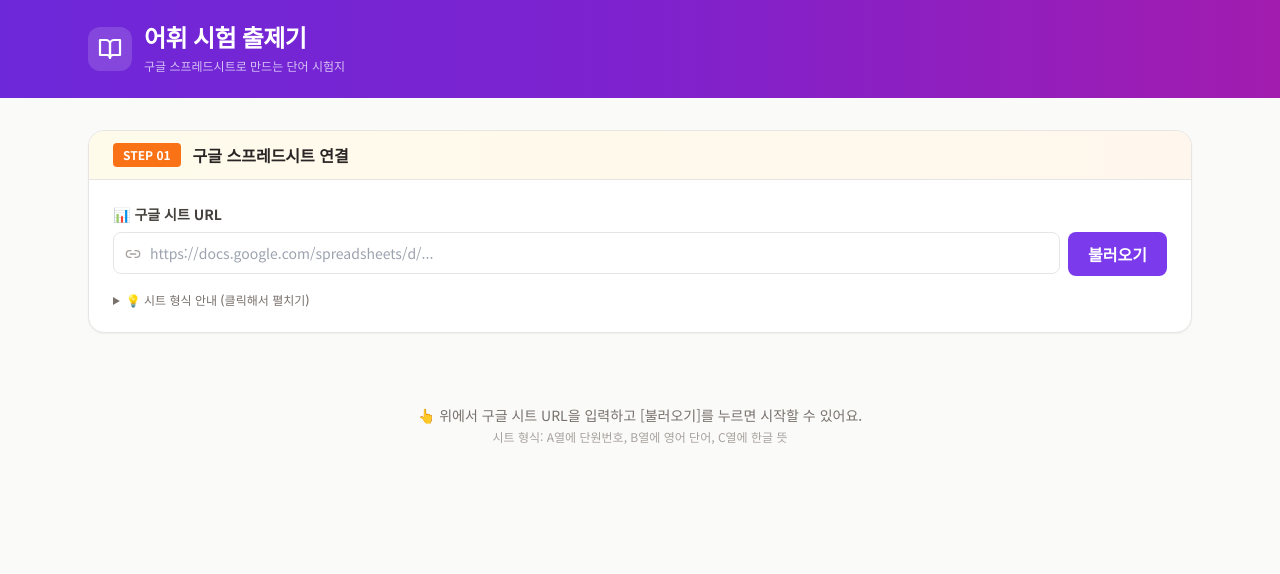
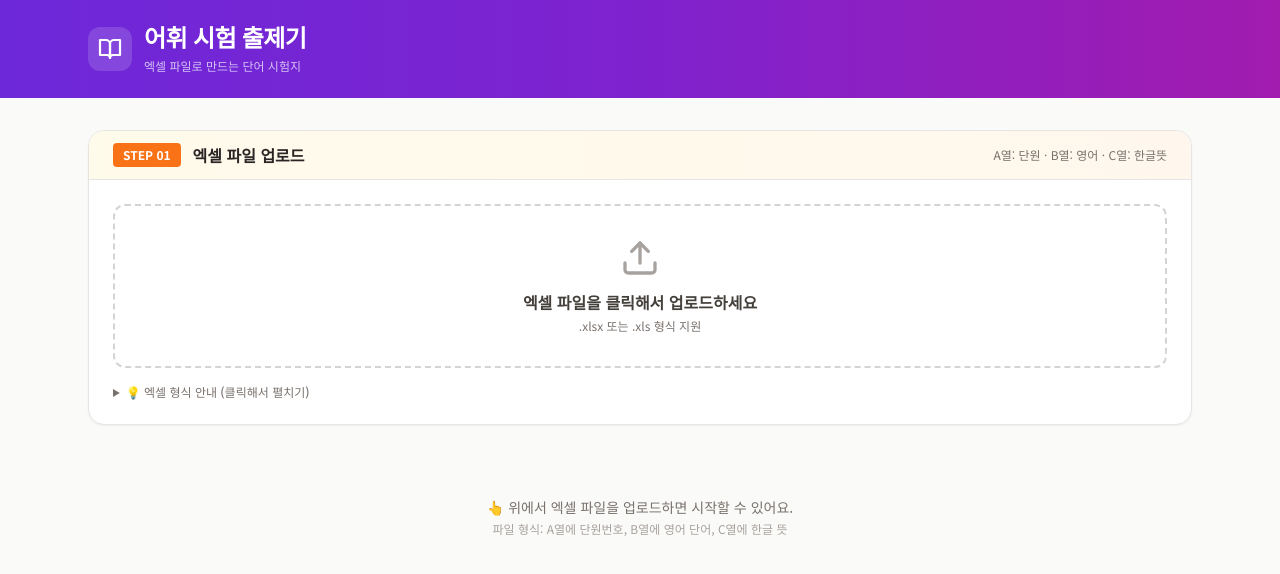
Before and after one commit to sinaak87-arch/vocab-test-app, a React (Vite) app: page / in a window 1280 px wide. Shown: the top 574 px of the page. Built offline with nearby package versions, Linux system fonts and the light colour scheme.

Commit message:
Add files via upload

```diff
--- a/index.html
+++ b/index.html
@@ -4,7 +4,7 @@
     <meta charset="UTF-8" />
     <meta name="viewport" content="width=device-width, initial-scale=1.0" />
     <title>어휘 시험 출제기</title>
-    <meta name="description" content="구글 스프레드시트로 만드는 영어 단어 시험지" />
+    <meta name="description" content="엑셀 파일로 만드는 영어 단어 시험지" />
   </head>
   <body>
     <div id="root"></div>
--- a/package.json
+++ b/package.json
@@ -11,7 +11,8 @@
   "dependencies": {
     "lucide-react": "^0.383.0",
     "react": "^18.3.1",
-    "react-dom": "^18.3.1"
+    "react-dom": "^18.3.1",
+    "xlsx": "^0.18.5"
   },
   "devDependencies": {
     "@vitejs/plugin-react": "^4.3.1",
--- a/src/App.jsx
+++ b/src/App.jsx
@@ -1,6 +1,8 @@
-import React, { useState, useMemo, useEffect } from 'react';
+import React, { useState, useMemo, useRef, useEffect } from 'react';
+import * as XLSX from 'xlsx';
 import {
-  Link2,
+  Upload,
+  FileSpreadsheet,
   Printer,
   Eye,
   EyeOff,
@@ -9,58 +11,42 @@
   Check,
   AlertCircle,
   Sparkles,
-  RefreshCw,
-  Loader2,
+  Layers,
 } from 'lucide-react';
 
-// 구글 시트 URL을 CSV export URL로 변환
-function convertToCsvUrl(url) {
-  // 형식: https://docs.google.com/spreadsheets/d/{ID}/edit?...
-  const match = url.match(/\/spreadsheets\/d\/([a-zA-Z0-9-_]+)/);
-  if (!match) return null;
-  const sheetId = match[1];
-  // gid 추출 (특정 시트 탭)
-  const gidMatch = url.match(/[#&?]gid=(\d+)/);
-  const gid = gidMatch ? gidMatch[1] : '0';
-  return `https://docs.google.com/spreadsheets/d/${sheetId}/export?format=csv&gid=${gid}`;
+const STORAGE_KEY = 'vocab_test_maker_v3';
+
+// 파일명에서 확장자 제거
+function getFileBaseName(filename) {
+  if (!filename) return '';
+  return filename.replace(/\.(xlsx|xls|csv)$/i, '').trim();
 }
 
-// CSV 파싱 (간단한 따옴표 처리 포함)
-function parseCSV(text) {
-  const rows = [];
-  const lines = text.split(/\r?\n/);
-  for (const line of lines) {
-    if (!line.trim()) continue;
-    const cells = [];
-    let cur = '';
-    let inQuote = false;
-    for (let i = 0; i < line.length; i++) {
-      const ch = line[i];
-      if (ch === '"') {
-        if (inQuote && line[i + 1] === '"') {
-          cur += '"';
-          i++;
-        } else {
-          inQuote = !inQuote;
-        }
-      } else if (ch === ',' && !inQuote) {
-        cells.push(cur);
-        cur = '';
-      } else {
-        cur += ch;
-      }
-    }
-    cells.push(cur);
-    rows.push(cells);
-  }
-  return rows;
+// 단원 배열을 정렬 (숫자 우선, 없으면 문자열 비교)
+function sortUnits(arr) {
+  return [...arr].sort((a, b) => {
+    const na = parseFloat(a),
+      nb = parseFloat(b);
+    if (!isNaN(na) && !isNaN(nb)) return na - nb;
+    return String(a).localeCompare(String(b));
+  });
 }
 
-const STORAGE_KEY = 'vocab_test_maker_state';
+// 선택된 단원으로부터 시험지명 자동 생성
+function buildTestTitleFromUnits(selected, allUnits) {
+  if (!selected || selected.size === 0) return '';
+  const sorted = sortUnits([...selected]);
+  if (sorted.length === 1) return `${sorted[0]}`;
+
+  // 모든 단원이 선택됐을 때
+  if (sorted.length === allUnits.length) {
+    return `${sorted[0]}~${sorted[sorted.length - 1]} (전체)`;
+  }
+
+  return `${sorted[0]}~${sorted[sorted.length - 1]}`;
+}
 
 export default function App() {
-  const [sheetUrl, setSheetUrl] = useState('');
-  const [loading, setLoading] = useState(false);
   const [words, setWords] = useState([]);
   const [units, setUnits] = useState([]);
   const [selectedUnits, setSelectedUnits] = useState(new Set());
@@ -72,67 +58,65 @@
   const [className, setClassName] = useState('');
   const [studentName, setStudentName] = useState('');
   const [testTitle, setTestTitle] = useState('');
+  const [fileName, setFileName] = useState('');
   const [errorMsg, setErrorMsg] = useState('');
-  const [loadedSheetTitle, setLoadedSheetTitle] = useState('');
 
-  // 페이지 로드 시 저장된 상태 복원
+  // 사용자가 직접 수정했는지 추적 (직접 수정한 경우 자동값 덮어쓰지 않음)
+  const [classNameTouched, setClassNameTouched] = useState(false);
+  const [testTitleTouched, setTestTitleTouched] = useState(false);
+
+  const fileInputRef = useRef(null);
+
+  // 학원/클래스 정보 자동 저장/복원 (학원명만 영구 저장)
   useEffect(() => {
     try {
       const saved = localStorage.getItem(STORAGE_KEY);
       if (saved) {
         const data = JSON.parse(saved);
-        if (data.sheetUrl) setSheetUrl(data.sheetUrl);
         if (data.academyName) setAcademyName(data.academyName);
-        if (data.className) setClassName(data.className);
       }
-    } catch (e) {
-      // ignore
-    }
+    } catch (e) {}
   }, []);
 
-  // 학원/클래스 정보 자동 저장
   useEffect(() => {
     try {
-      localStorage.setItem(
-        STORAGE_KEY,
-        JSON.stringify({ sheetUrl, academyName, className })
-      );
-    } catch (e) {
-      // ignore
-    }
-  }, [sheetUrl, academyName, className]);
+      localStorage.setItem(STORAGE_KEY, JSON.stringify({ academyName }));
+    } catch (e) {}
+  }, [academyName]);
 
-  // 구글 시트에서 단어 불러오기
-  const loadFromSheet = async () => {
-    setErrorMsg('');
-    if (!sheetUrl.trim()) {
-      setErrorMsg('구글 스프레드시트 URL을 입력해주세요.');
+  // 선택된 단원이 바뀔 때마다 시험지명 자동 업데이트 (사용자가 수정 안 한 경우만)
+  useEffect(() => {
+    if (testTitleTouched) return;
+    if (units.length === 0) {
+      setTestTitle('');
       return;
     }
-    const csvUrl = convertToCsvUrl(sheetUrl.trim());
-    if (!csvUrl) {
-      setErrorMsg(
-        '올바른 구글 스프레드시트 URL이 아닙니다. (예: https://docs.google.com/spreadsheets/d/...)'
-      );
-      return;
+    const auto = buildTestTitleFromUnits(selectedUnits, units);
+    setTestTitle(auto);
+  }, [selectedUnits, units, testTitleTouched]);
+
+  const handleFileUpload = (e) => {
+    const file = e.target.files[0];
+    if (!file) return;
+    setErrorMsg('');
+    setFileName(file.name);
+
+    // 클래스명을 파일명으로 자동 설정 (사용자가 수정한 적 없을 때만)
+    const baseName = getFileBaseName(file.name);
+    if (!classNameTouched) {
+      setClassName(baseName);
     }
 
-    setLoading(true);
+    // 새 파일 업로드 시 시험지명 자동 갱신을 위해 touched 상태 리셋
+    setTestTitleTouched(false);
+
+    const reader = new FileReader();
+    reader.onload = (evt) => {
       try {
-      const response = await fetch(csvUrl);
-      if (!response.ok) {
-        if (response.status === 404 || response.status === 401 || response.status === 403) {
-          setErrorMsg(
-            '시트에 접근할 수 없습니다. [공유] → [링크가 있는 모든 사용자]로 설정했는지 확인해주세요.'
-          );
-        } else {
-          setErrorMsg(`시트를 불러올 수 없습니다 (오류 ${response.status}).`);
-        }
-        setLoading(false);
-        return;
-      }
-      const text = await response.text();
-      const rows = parseCSV(text);
+        const data = new Uint8Array(evt.target.result);
+        const wb = XLSX.read(data, { type: 'array' });
+        const ws = wb.Sheets[wb.SheetNames[0]];
+        const rows = XLSX.utils.sheet_to_json(ws, { header: 1, defval: null });
 
         const parsed = [];
         rows.forEach((row) => {
@@ -140,39 +124,33 @@
           const unit = row[0];
           const eng = row[1];
           const kor = row[2];
-        if (unit && eng && kor && unit.toString().trim() && eng.trim() && kor.trim()) {
+          if (unit !== null && unit !== undefined && eng && kor) {
             parsed.push({
-            unit: unit.toString().trim(),
-            eng: eng.trim(),
-            kor: kor.trim(),
+              unit: String(unit).trim(),
+              eng: String(eng).trim(),
+              kor: String(kor).trim(),
             });
           }
         });
 
         if (parsed.length === 0) {
           setErrorMsg(
-          '시트에서 단어를 찾을 수 없습니다. A열: 단원, B열: 영어, C열: 한글뜻 형식인지 확인해주세요.'
+            '엑셀 파일에서 단어를 찾을 수 없습니다. A열: 단원, B열: 영어, C열: 한글뜻 형식인지 확인해주세요.'
           );
-        setLoading(false);
           return;
         }
 
-      const uniqueUnits = [...new Set(parsed.map((w) => w.unit))].sort((a, b) => {
-        const na = parseFloat(a),
-          nb = parseFloat(b);
-        if (!isNaN(na) && !isNaN(nb)) return na - nb;
-        return a.localeCompare(b);
-      });
+        const uniqueUnits = sortUnits([...new Set(parsed.map((w) => w.unit))]);
 
         setWords(parsed);
         setUnits(uniqueUnits);
         setSelectedUnits(new Set(uniqueUnits));
         setGeneratedTest(null);
-      setLoadedSheetTitle(`${parsed.length}개 단어 · ${uniqueUnits.length}개 단원`);
       } catch (err) {
-      setErrorMsg('네트워크 오류가 발생했습니다: ' + err.message);
+        setErrorMsg('파일을 읽는 중 오류가 발생했습니다: ' + err.message);
       }
-    setLoading(false);
+    };
+    reader.readAsArrayBuffer(file);
   };
 
   const toggleUnit = (unit) => {
@@ -191,10 +169,19 @@
     return words.filter((w) => selectedUnits.has(w.unit));
   }, [words, selectedUnits]);
 
+  // 단원별 단어 수
+  const unitCounts = useMemo(() => {
+    const map = {};
+    units.forEach((u) => {
+      map[u] = words.filter((w) => w.unit === u).length;
+    });
+    return map;
+  }, [words, units]);
+
   const generateTest = () => {
     setErrorMsg('');
     if (words.length === 0) {
-      setErrorMsg('먼저 구글 시트에서 단어를 불러와주세요.');
+      setErrorMsg('먼저 엑셀 파일을 업로드해주세요.');
       return;
     }
     if (selectedUnits.size === 0) {
@@ -217,7 +204,6 @@
       createdAt: new Date(),
     });
     setShowAnswers(false);
-    // 시험지 영역으로 스크롤
     setTimeout(() => {
       document
         .getElementById('test-preview')
@@ -240,12 +226,7 @@
   const selectedRangeLabel = useMemo(() => {
     if (selectedUnits.size === 0) return '범위 미선택';
     if (selectedUnits.size === units.length) return '전체 단원';
-    const sorted = [...selectedUnits].sort((a, b) => {
-      const na = parseFloat(a),
-        nb = parseFloat(b);
-      if (!isNaN(na) && !isNaN(nb)) return na - nb;
-      return a.localeCompare(b);
-    });
+    const sorted = sortUnits([...selectedUnits]);
     if (sorted.length <= 4) return sorted.map((u) => `${u}`).join(', ');
     return `${sorted[0]} 외 ${sorted.length - 1}개 단원`;
   }, [selectedUnits, units]);
@@ -279,87 +260,109 @@
                 어휘 시험 출제기
               </h1>
               <p className="text-xs text-violet-100/80 mt-0.5">
-                구글 스프레드시트로 만드는 단어 시험지
+                엑셀 파일로 만드는 단어 시험지
               </p>
             </div>
           </div>
           {words.length > 0 && (
             <div className="hidden md:flex items-center gap-2 text-xs bg-white/10 px-3 py-1.5 rounded-full">
               <Sparkles className="w-3.5 h-3.5" />
-              <span>{loadedSheetTitle}</span>
+              <span>
+                {words.length}개 단어 · {units.length}개 단원
+              </span>
             </div>
           )}
         </div>
       </header>
 
       <main className="no-print max-w-6xl mx-auto px-6 py-8 space-y-6">
-        {/* STEP 01 - 구글 시트 URL 입력 */}
+        {/* STEP 01 - 엑셀 업로드 */}
         <section className="bg-white rounded-2xl border border-stone-200 overflow-hidden shadow-sm">
           <div className="bg-gradient-to-r from-amber-50 to-orange-50 px-6 py-3 border-b border-stone-200 flex items-center gap-3">
             <span className="bg-orange-500 text-white text-xs font-bold px-2.5 py-1 rounded">
               STEP 01
             </span>
-            <h2 className="font-bold text-stone-800">구글 스프레드시트 연결</h2>
+            <h2 className="font-bold text-stone-800">엑셀 파일 업로드</h2>
+            <span className="text-xs text-stone-500 ml-auto hidden sm:inline">
+              A열: 단원 · B열: 영어 · C열: 한글뜻
+            </span>
           </div>
           <div className="p-6">
-            <label className="text-sm font-bold text-stone-700 block mb-2">
-              📊 구글 시트 URL
-            </label>
-            <div className="flex gap-2">
-              <div className="flex-1 relative">
-                <Link2 className="w-4 h-4 absolute left-3 top-1/2 -translate-y-1/2 text-stone-400" />
+            <div
+              onClick={() => fileInputRef.current?.click()}
+              className="border-2 border-dashed border-stone-300 hover:border-violet-400 hover:bg-violet-50/40 rounded-xl p-8 text-center cursor-pointer transition-all"
+            >
               <input
-                  type="url"
-                  value={sheetUrl}
-                  onChange={(e) => setSheetUrl(e.target.value)}
-                  onKeyDown={(e) => e.key === 'Enter' && loadFromSheet()}
-                  placeholder="https://docs.google.com/spreadsheets/d/..."
-                  className="w-full pl-9 pr-3 py-2.5 text-sm border border-stone-200 rounded-lg focus:outline-none focus:border-violet-500"
+                ref={fileInputRef}
+                type="file"
+                accept=".xlsx,.xls"
+                onChange={handleFileUpload}
+                className="hidden"
               />
+              {fileName ? (
+                <div className="flex items-center justify-center gap-3 text-stone-700">
+                  <FileSpreadsheet className="w-8 h-8 text-emerald-600" />
+                  <div className="text-left">
+                    <div className="font-bold text-emerald-700 flex items-center gap-1.5">
+                      <Check className="w-4 h-4" /> {fileName}
                     </div>
-              <button
-                onClick={loadFromSheet}
-                disabled={loading}
-                className="px-5 py-2.5 bg-violet-600 hover:bg-violet-700 disabled:bg-stone-300 text-white font-bold rounded-lg flex items-center gap-2 transition-all"
-              >
-                {loading ? (
+                    <div className="text-xs text-stone-500 mt-0.5">
+                      {words.length}개 단어 · {units.length}개 단원 · 클릭해서 다른 파일로 변경
+                    </div>
+                  </div>
+                </div>
+              ) : (
                 <>
-                    <Loader2 className="w-4 h-4 animate-spin" /> 불러오는 중
+                  <Upload className="w-10 h-10 mx-auto text-stone-400 mb-3" />
+                  <p className="font-bold text-stone-700">엑셀 파일을 클릭해서 업로드하세요</p>
+                  <p className="text-xs text-stone-500 mt-1">.xlsx 또는 .xls 형식 지원</p>
                 </>
-                ) : words.length > 0 ? (
-                  <>
-                    <RefreshCw className="w-4 h-4" /> 새로고침
-                  </>
-                ) : (
-                  <>불러오기</>
               )}
-              </button>
             </div>
 
-            {words.length > 0 && (
-              <div className="mt-3 bg-emerald-50 border border-emerald-200 text-emerald-800 text-sm px-4 py-2.5 rounded-lg flex items-center gap-2">
-                <Check className="w-4 h-4 flex-shrink-0" />
-                <span className="font-bold">{loadedSheetTitle} 로드 완료</span>
-                <span className="text-xs text-emerald-600 ml-auto">
-                  시트 내용을 수정한 뒤에는 [새로고침]을 눌러주세요
-                </span>
-              </div>
-            )}
-
-            {errorMsg && !loading && (
+            {errorMsg && (
               <div className="mt-3 bg-red-50 border border-red-200 text-red-700 text-sm px-4 py-2.5 rounded-lg flex items-start gap-2">
                 <AlertCircle className="w-4 h-4 mt-0.5 flex-shrink-0" />
                 <span>{errorMsg}</span>
               </div>
             )}
 
+            {/* 단원 정보 한눈에 보기 (업로드 후 표시) */}
+            {words.length > 0 && (
+              <div className="mt-4 bg-gradient-to-br from-violet-50 to-fuchsia-50 border border-violet-200 rounded-xl p-4">
+                <div className="flex items-center gap-2 mb-3">
+                  <Layers className="w-4 h-4 text-violet-700" />
+                  <h3 className="font-bold text-violet-900 text-sm">
+                    이 파일의 단원 구성
+                  </h3>
+                  <span className="text-xs text-violet-700 ml-auto">
+                    범위: <strong>{units[0]} ~ {units[units.length - 1]}</strong> · 총 {units.length}개 단원
+                  </span>
+                </div>
+                <div className="flex flex-wrap gap-1.5">
+                  {units.map((u) => (
+                    <div
+                      key={u}
+                      className="bg-white border border-violet-200 rounded-md px-2.5 py-1 text-xs flex items-center gap-1.5"
+                    >
+                      <span className="font-bold text-violet-900">{u}</span>
+                      <span className="text-stone-400">·</span>
+                      <span className="text-stone-600">{unitCounts[u]}개</span>
+                    </div>
+                  ))}
+                </div>
+              </div>
+            )}
+
+            {/* 시트 형식 안내 (접힌 상태) */}
+            {words.length === 0 && (
               <details className="mt-4 text-xs text-stone-500">
                 <summary className="cursor-pointer font-medium hover:text-stone-700">
-                💡 시트 형식 안내 (클릭해서 펼치기)
+                  💡 엑셀 형식 안내 (클릭해서 펼치기)
                 </summary>
                 <div className="mt-3 bg-stone-50 rounded-lg p-4 space-y-2">
                   <p>
-                  <strong className="text-stone-700">시트 형식:</strong> 첫 행부터 바로 데이터
+                    <strong className="text-stone-700">파일 형식:</strong> 첫 행부터 바로 데이터
                     입력 (헤더 행 없이)
                   </p>
                   <table className="text-xs border border-stone-200 mt-2">
@@ -381,14 +384,16 @@
                         <td className="px-3 py-1 border-t border-r border-stone-200">thick</td>
                         <td className="px-3 py-1 border-t border-stone-200">짙은</td>
                       </tr>
+                      <tr>
+                        <td className="px-3 py-1 border-t border-r border-stone-200">20</td>
+                        <td className="px-3 py-1 border-t border-r border-stone-200">improve</td>
+                        <td className="px-3 py-1 border-t border-stone-200">개선하다</td>
+                      </tr>
                     </tbody>
                   </table>
-                <p className="pt-2">
-                  <strong className="text-stone-700">공유 설정:</strong> 시트 우측 상단 [공유] →
-                  "링크가 있는 모든 사용자" → "뷰어"로 변경
-                </p>
                 </div>
               </details>
+            )}
           </div>
         </section>
 
@@ -405,7 +410,9 @@
             <div className="p-6 grid md:grid-cols-2 gap-6">
               <div>
                 <div className="flex items-center justify-between mb-3">
-                  <label className="text-sm font-bold text-stone-700">📚 시험 범위 (단원)</label>
+                  <label className="text-sm font-bold text-stone-700">
+                    📚 시험 범위 (단원)
+                  </label>
                   <button
                     onClick={toggleAllUnits}
                     className="text-xs text-violet-600 hover:text-violet-800 font-medium"
@@ -417,7 +424,7 @@
                   <div className="grid grid-cols-3 gap-2">
                     {units.map((unit) => {
                       const checked = selectedUnits.has(unit);
-                      const cnt = words.filter((w) => w.unit === unit).length;
+                      const cnt = unitCounts[unit];
                       return (
                         <button
                           key={unit}
@@ -528,38 +535,71 @@
             </div>
 
             <div className="bg-stone-50/60 px-6 py-5 border-t border-stone-100">
-              <label className="text-sm font-bold text-stone-700 block mb-3">
-                📝 시험지 정보 (선택)
+              <div className="flex items-center justify-between mb-3">
+                <label className="text-sm font-bold text-stone-700">
+                  📝 시험지 정보
                 </label>
+                <span className="text-[11px] text-stone-500">
+                  ✨ 클래스명 = 파일명, 시험지명 = 단원 범위 자동 입력
+                </span>
+              </div>
               <div className="grid grid-cols-2 md:grid-cols-4 gap-3">
+                <div>
+                  <label className="text-[10px] text-stone-500 block mb-1">학원명</label>
                   <input
                     type="text"
                     value={academyName}
                     onChange={(e) => setAcademyName(e.target.value)}
                     placeholder="학원명"
-                  className="px-3 py-2 text-sm border border-stone-200 rounded-lg focus:outline-none focus:border-violet-400"
+                    className="w-full px-3 py-2 text-sm border border-stone-200 rounded-lg focus:outline-none focus:border-violet-400"
                   />
+                </div>
+                <div>
+                  <label className="text-[10px] text-stone-500 block mb-1">
+                    클래스명{' '}
+                    {!classNameTouched && className && (
+                      <span className="text-violet-600">· 자동</span>
+                    )}
+                  </label>
                   <input
                     type="text"
                     value={className}
-                  onChange={(e) => setClassName(e.target.value)}
+                    onChange={(e) => {
+                      setClassName(e.target.value);
+                      setClassNameTouched(true);
+                    }}
                     placeholder="클래스명"
-                  className="px-3 py-2 text-sm border border-stone-200 rounded-lg focus:outline-none focus:border-violet-400"
+                    className="w-full px-3 py-2 text-sm border border-stone-200 rounded-lg focus:outline-none focus:border-violet-400"
                   />
+                </div>
+                <div>
+                  <label className="text-[10px] text-stone-500 block mb-1">
+                    시험지명{' '}
+                    {!testTitleTouched && testTitle && (
+                      <span className="text-violet-600">· 자동</span>
+                    )}
+                  </label>
                   <input
                     type="text"
                     value={testTitle}
-                  onChange={(e) => setTestTitle(e.target.value)}
+                    onChange={(e) => {
+                      setTestTitle(e.target.value);
+                      setTestTitleTouched(true);
+                    }}
                     placeholder="시험지명"
-                  className="px-3 py-2 text-sm border border-stone-200 rounded-lg focus:outline-none focus:border-violet-400"
+                    className="w-full px-3 py-2 text-sm border border-stone-200 rounded-lg focus:outline-none focus:border-violet-400"
                   />
+                </div>
+                <div>
+                  <label className="text-[10px] text-stone-500 block mb-1">학생 이름</label>
                   <input
                     type="text"
                     value={studentName}
                     onChange={(e) => setStudentName(e.target.value)}
-                  placeholder="이름 (비워두면 빈칸)"
-                  className="px-3 py-2 text-sm border border-stone-200 rounded-lg focus:outline-none focus:border-violet-400"
+                    placeholder="비워두면 빈칸"
+                    className="w-full px-3 py-2 text-sm border border-stone-200 rounded-lg focus:outline-none focus:border-violet-400"
                   />
+                </div>
               </div>
             </div>
 
@@ -623,11 +663,11 @@
           </section>
         )}
 
-        {words.length === 0 && !loading && (
+        {words.length === 0 && (
           <div className="text-center py-12 text-stone-500 text-sm">
-            <p>👆 위에서 구글 시트 URL을 입력하고 [불러오기]를 누르면 시작할 수 있어요.</p>
+            <p>👆 위에서 엑셀 파일을 업로드하면 시작할 수 있어요.</p>
             <p className="mt-1 text-xs text-stone-400">
-              시트 형식: A열에 단원번호, B열에 영어 단어, C열에 한글 뜻
+              파일 형식: A열에 단원번호, B열에 영어 단어, C열에 한글 뜻
             </p>
           </div>
         )}
```
Also changed, not shown: 2 other files (tests, documents, lock files or other folders). Lines whose indentation alone changed are shown as unchanged.
